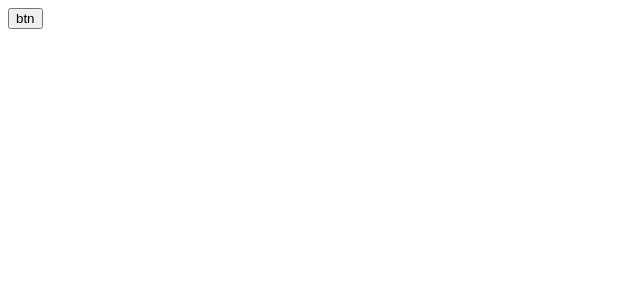
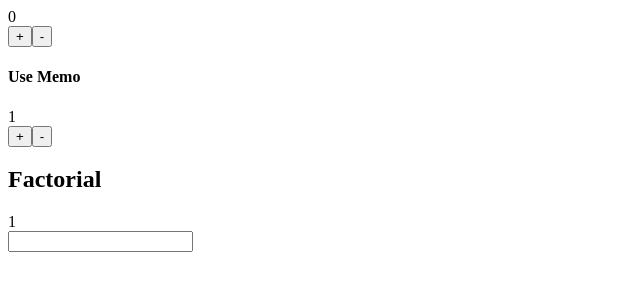
Before and after one commit to AlibekOr/react-test, a React (Create React App) app: page / in a window 1280 px wide. Shown: the top 300 px of the page, without its empty margins (0-640 px from the left). Built offline with nearby package versions, Linux system fonts and the light colour scheme.

Commit message:
useMemo 7

```diff
--- a/src/App.jsx
+++ b/src/App.jsx
@@ -18,6 +18,8 @@ import Memo3 from './components/useMemo/Memo3'
 import Memo4 from './components/useMemo/Memo4'
 import Callback5 from './components/useMemo/Callback5'
 import Memo5 from './components/useMemo/Memo5'
+import Memo6 from './components/useMemo/Memo6'
+import Memo7 from './components/useMemo/Memo7'
 const App = () => {
     return (
         <div className='con'>
@@ -38,7 +40,9 @@ const App = () => {
             <Memo2 />
             <Memo3 />
             <Memo4 />*/}
-            <Callback5 />
+            {/* <Callback5 /> */}
+            <Memo6 />
+            <Memo7 />
         </div>
     )
 }
--- /dev/null
+++ b/src/components/useMemo/Memo6.jsx
@@ -0,0 +1,37 @@
+import React from 'react'
+const bigData = num => {
+    let i = 1
+    console.log('render');
+    while (i < 1000000000) i++
+    return num + 1
+}
+const Memo6 = () => {
+    const [count, setCount] = React.useState(0)
+    const [num, setNum] = React.useState(0)
+    const increment = () => {
+        setCount((c) => c + 1)
+    }
+    const decrement = () => {
+        setCount((c) => c - 1)
+    }
+    const number = React.useMemo(() => (
+        bigData(count)
+    ), [count])
+    return (
+        <>
+            <div>
+                <div> {num} </div>
+                <button onClick={() => setNum((i) => i + 1)}>+</button>
+                <button onClick={() => setNum((i) => i - 1)}>-</button>
+            </div>
+            <div>
+                <h4>Use Memo</h4>
+                <div> {number} </div>
+                <button onClick={increment}>+</button>
+                <button onClick={decrement}>-</button>
+            </div>
+        </>
+    )
+}
+
+export default Memo6
--- /dev/null
+++ b/src/components/useMemo/Memo7.jsx
@@ -0,0 +1,26 @@
+import React from 'react'
+
+const Memo7 = () => {
+    const [number, setNumber] = React.useState(0)
+    const bigNum = (num) => {
+        let result = 1
+        for (let i = 1; i <= num; i++) {
+            result *= i
+        }
+        return result
+    }
+
+    const numbers = React.useMemo(() => bigNum(number), [number])
+    const handelChange = (e) => {
+        setNumber(e.target.value);
+    }
+    return (
+        <div>
+            <h2>Factorial</h2>
+            <div>{numbers}</div>
+            <input type="number" onChange={handelChange} />
+        </div>
+    )
+}
+
+export default Memo7
```
Also changed, not shown: 1 other file (tests, documents, lock files or other folders).
